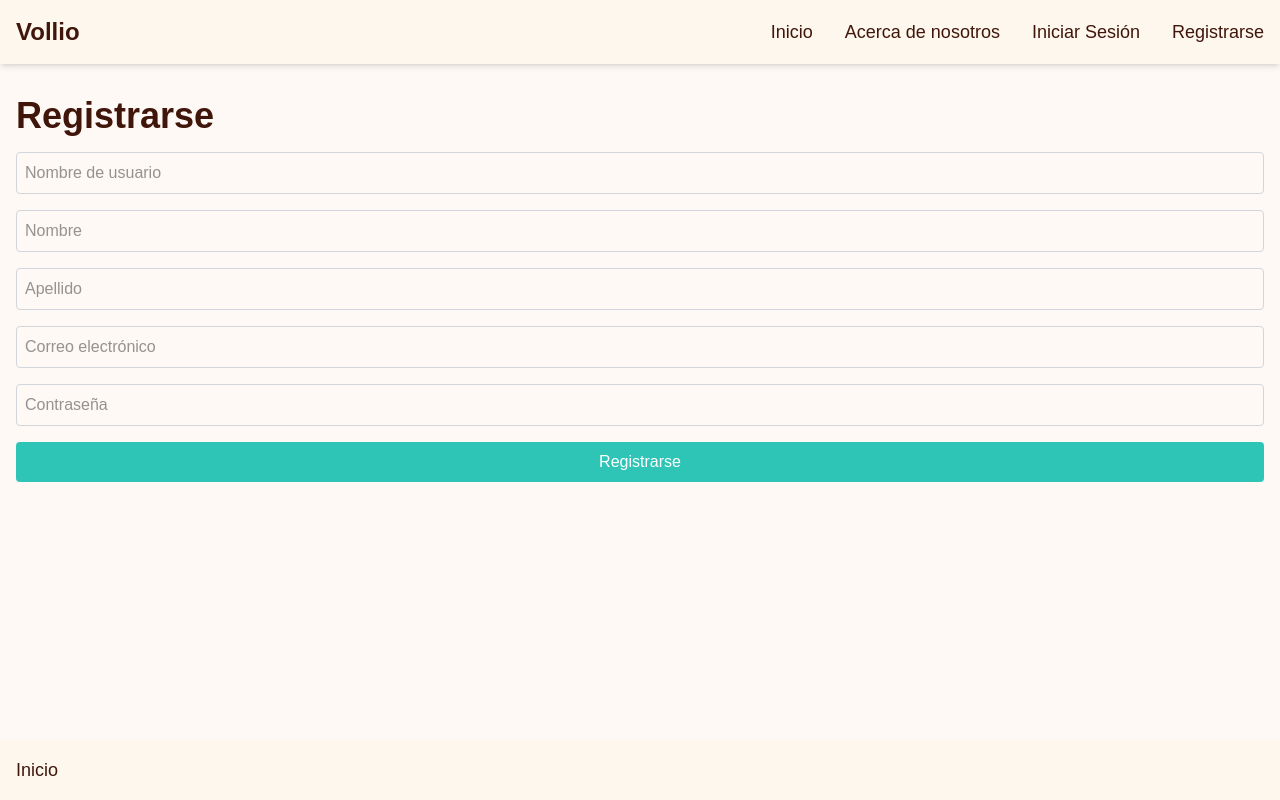
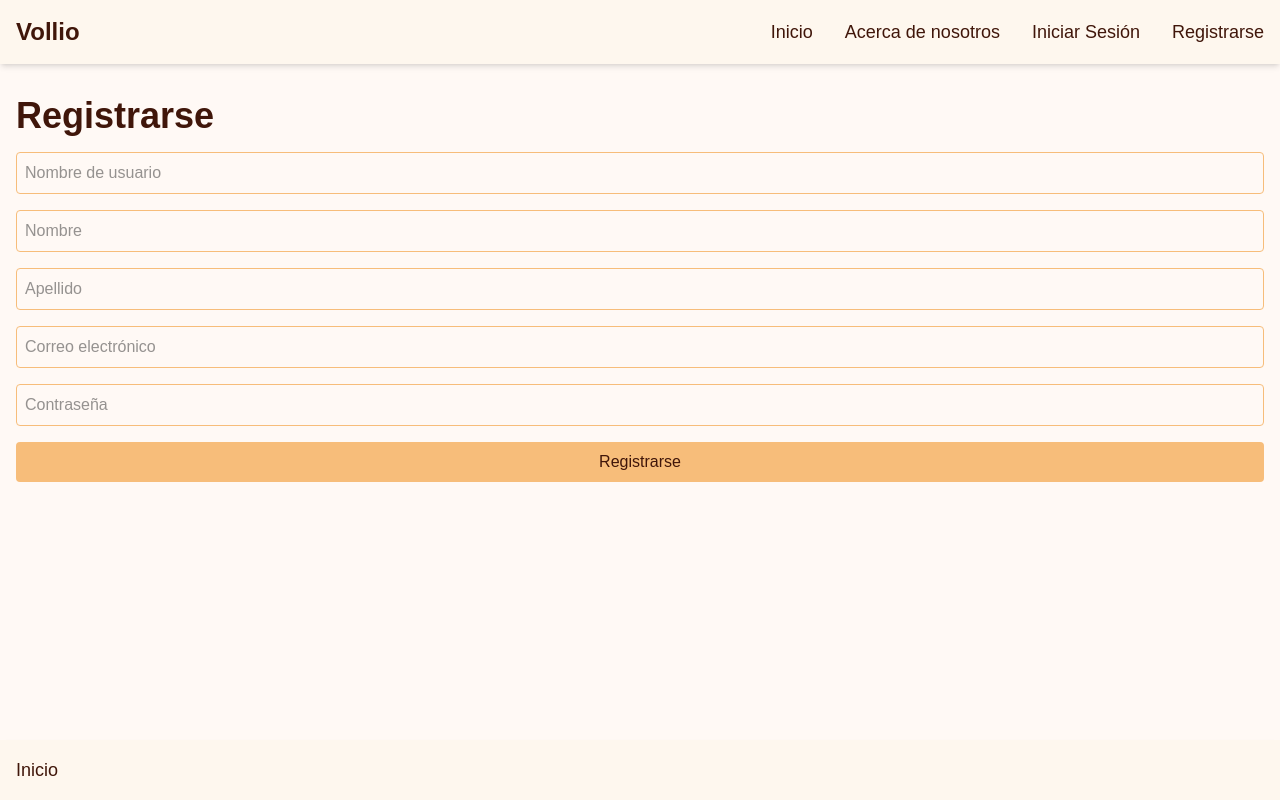
Before and after one commit to ruugii/vollio_front, a Next.js app: page /register in a window 1280 px wide. Built offline with nearby package versions, Linux system fonts and the light colour scheme.

Commit message:
feat: refactor RegisterForm to use reusable Input and Button components

```diff
--- a/src/app/components/RegisterForm/index.tsx
+++ b/src/app/components/RegisterForm/index.tsx
@@ -1,10 +1,11 @@
 "use client";
 
 import RegisterUser from "@/app/api/register/register";
+import Button from "@/app/ux/Button";
+import Input from "@/app/ux/Input";
 import { useState } from "react";
 
 export default function RegisterForm() {
-
   const [username, setUsername] = useState("");
   const [name, setName] = useState("");
   const [surname, setSurname] = useState("");
@@ -13,53 +14,53 @@ export default function RegisterForm() {
 
   return (
     <form className="flex flex-col space-y-4">
-      <input
+      <Input
         type="text"
         placeholder="Nombre de usuario"
         value={username}
         onChange={(e) => setUsername(e.target.value)}
-        className="border border-gray-300 p-2 rounded"
       />
-      <input
+      <Input
         type="text"
         placeholder="Nombre"
         value={name}
         onChange={(e) => setName(e.target.value)}
-        className="border border-gray-300 p-2 rounded"
       />
-      <input
+      <Input
         type="text"
         placeholder="Apellido"
         value={surname}
         onChange={(e) => setSurname(e.target.value)}
-        className="border border-gray-300 p-2 rounded"
       />
-      <input
+      <Input
         type="email"
         placeholder="Correo electrónico"
         value={email}
         onChange={(e) => setEmail(e.target.value)}
-        className="border border-gray-300 p-2 rounded"
       />
-      <input
+      <Input
         type="password"
         placeholder="Contraseña"
         value={password}
         onChange={(e) => setPassword(e.target.value)}
-        className="border border-gray-300 p-2 rounded"
       />
-      <button
+      <Button
         type="submit"
-        className="bg-vollio-accent text-white p-2 rounded hover:bg-vollio-dark transition duration-200"
         onClick={(e) => {
           e.preventDefault();
-          console.log("Registering user:", { username, name, surname, email, password });
+          console.log("Registering user:", {
+            username,
+            name,
+            surname,
+            email,
+            password,
+          });
           RegisterUser({
             username,
             firstName: name,
             lastName: surname,
             email,
-            password
+            password,
           })
             .then((response) => {
               console.log("User registered successfully:", response);
@@ -72,7 +73,7 @@ export default function RegisterForm() {
         }}
       >
         Registrarse
-      </button>
+      </Button>
     </form>
   );
 }
```
